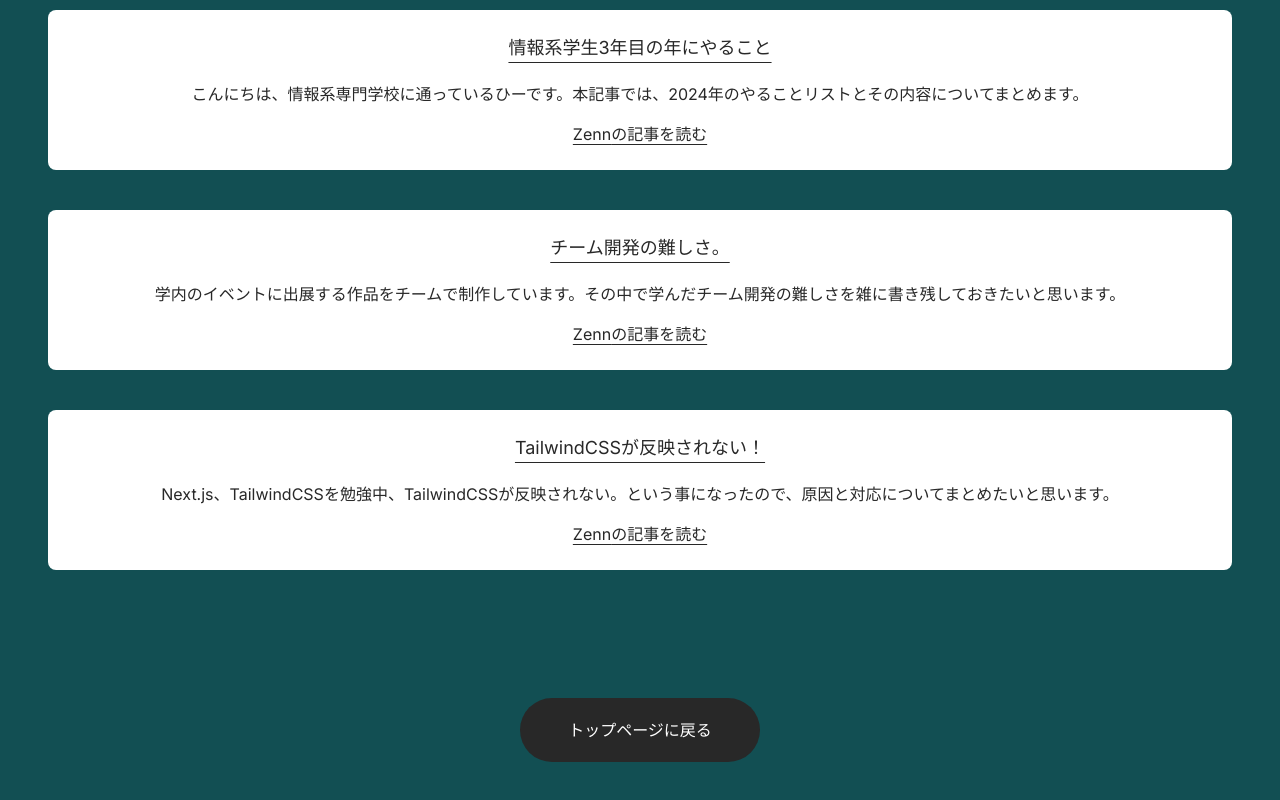
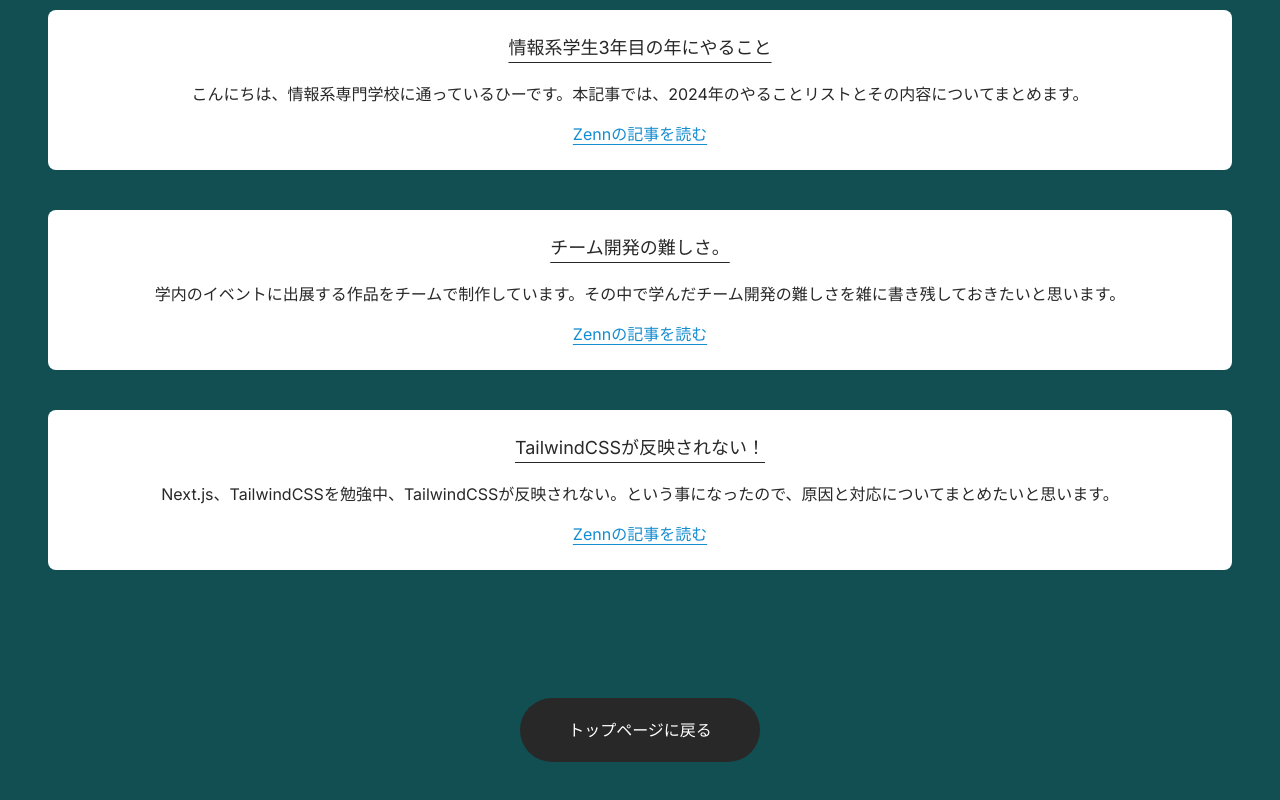
Before and after one commit to CA01971020/hii-site, a Next.js app in the folder hii-site/: page /about in a window 1280 px wide. Shown: the part 1338-2138 px from the top of the page. Built offline with nearby package versions, Linux system fonts and the light colour scheme.

Commit message:
色の変更

```diff
--- a/hii-site/src/component/article/articleCard.tsx
+++ b/hii-site/src/component/article/articleCard.tsx
@@ -20,7 +20,7 @@ const ArticleCard: React.FC<ArticleCardProps> = ({
         <h2 className=" text-lg mb-5 underline underline-offset-8">{title}</h2>
         <p className="m-4">{description}</p>
         <a
-          className=" underline underline-offset-4 hover:text-Customgreen"
+          className=" underline underline-offset-4 text-Customblue hover:text-Customblue/50"
           href={url}
         >
           {platform}の記事を読む
```
